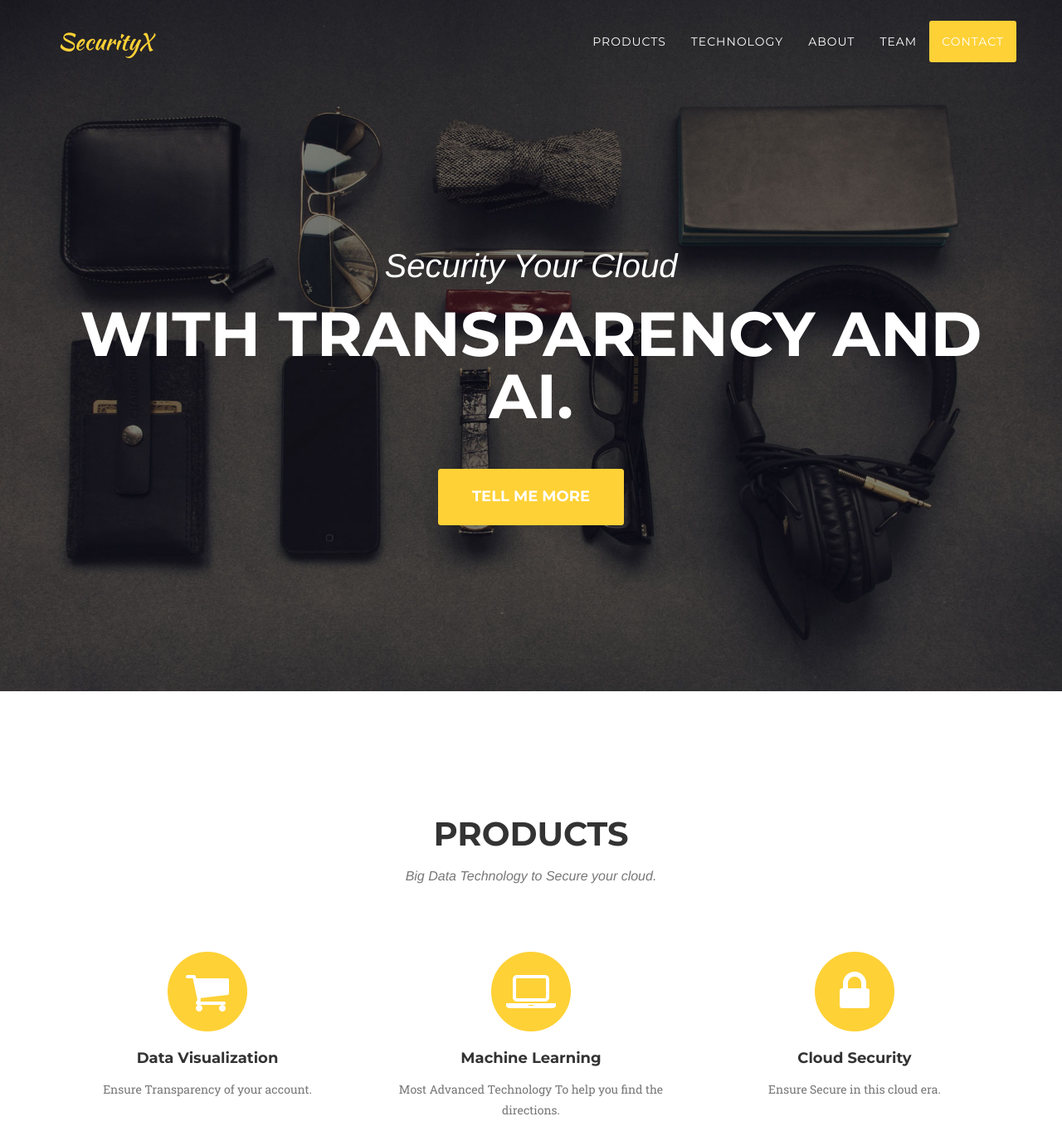
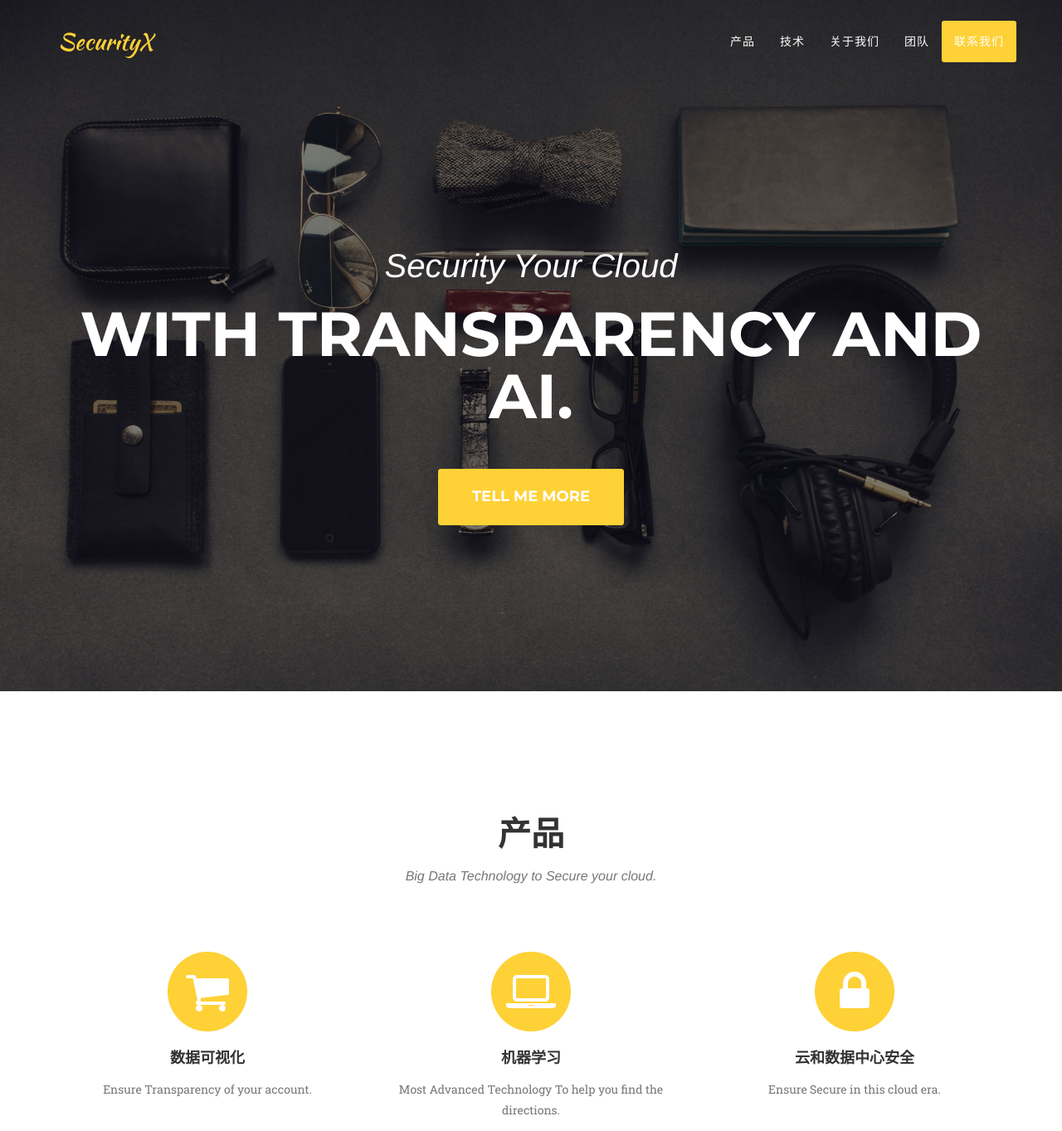
Before and after one commit to freecamel/SecurityX, a website: page Website/index.html in a window 1280 px wide. Shown: the top 1363 px of the page at 83% size. Drawn offline with nearby package versions, Linux system fonts and the light colour scheme; a web font is replaced by a local one.

Commit message:
translation

```diff
--- a/Website/index.html
+++ b/Website/index.html
@@ -53,19 +53,19 @@
                         <a href="#page-top"></a>
                     </li>
                     <li>
-                        <a class="page-scroll" href="#products">Products</a>
+                        <a class="page-scroll" href="#products">产品</a>
                     </li>
                     <li>
-                        <a class="page-scroll" href="#technology">Technology</a>
+                        <a class="page-scroll" href="#technology">技术</a>
                     </li>
                     <li>
-                        <a class="page-scroll" href="#about">About</a>
+                        <a class="page-scroll" href="#about">关于我们</a>
                     </li>
                     <li>
-                        <a class="page-scroll" href="#team">Team</a>
+                        <a class="page-scroll" href="#team">团队</a>
                     </li>
                     <li>
-                        <a class="page-scroll" href="#contact">Contact</a>
+                        <a class="page-scroll" href="#contact">联系我们</a>
                     </li>
                 </ul>
             </div>
@@ -90,7 +90,7 @@
         <div class="container">
             <div class="row">
                 <div class="col-lg-12 text-center">
-                    <h2 class="section-heading">Products</h2>
+                    <h2 class="section-heading">产品</h2>
                     <h3 class="section-subheading text-muted">Big Data Technology to Secure your cloud.</h3>
                 </div>
             </div>
@@ -100,7 +100,7 @@
                         <i class="fa fa-circle fa-stack-2x text-primary"></i>
                         <i class="fa fa-shopping-cart fa-stack-1x fa-inverse"></i>
                     </span>
-                    <h4 class="service-heading">Data Visualization</h4>
+                    <h4 class="service-heading">数据可视化</h4>
                     <p class="text-muted">Ensure Transparency of your account.</p>
                 </div>
                 <div class="col-md-4">
@@ -108,7 +108,7 @@
                         <i class="fa fa-circle fa-stack-2x text-primary"></i>
                         <i class="fa fa-laptop fa-stack-1x fa-inverse"></i>
                     </span>
-                    <h4 class="service-heading">Machine Learning</h4>
+                    <h4 class="service-heading">机器学习</h4>
                     <p class="text-muted">Most Advanced Technology To help you find the directions.</p>
                 </div>
                 <div class="col-md-4">
@@ -116,7 +116,7 @@
                         <i class="fa fa-circle fa-stack-2x text-primary"></i>
                         <i class="fa fa-lock fa-stack-1x fa-inverse"></i>
                     </span>
-                    <h4 class="service-heading">Cloud Security</h4>
+                    <h4 class="service-heading">云和数据中心安全</h4>
                     <p class="text-muted">Ensure Secure in this cloud era.</p>
                 </div>
             </div>
@@ -128,7 +128,7 @@
         <div class="container">
             <div class="row">
                 <div class="col-lg-12 text-center">
-                    <h2 class="section-heading">Technology</h2>
+                    <h2 class="section-heading">技术</h2>
                     <h3 class="section-subheading text-muted">Big Data; Machine Learning; Visualization</h3>
                 </div>
             </div>
@@ -226,7 +226,7 @@
         <div class="container">
             <div class="row">
                 <div class="col-lg-12 text-center">
-                    <h2 class="section-heading">About</h2>
+                    <h2 class="section-heading">关于我们</h2>
                     <h3 class="section-subheading text-muted">Incubate in UCDavis.</h3>
                 </div>
             </div>
@@ -307,7 +307,7 @@
         <div class="container">
             <div class="row">
                 <div class="col-lg-12 text-center">
-                    <h2 class="section-heading">Our Amazing Team</h2>
+                    <h2 class="section-heading">我们的团队</h2>
                     <h3 class="section-subheading text-muted">Lorem ipsum dolor sit amet consectetur.</h3>
                 </div>
             </div>
@@ -399,7 +399,7 @@
         <div class="container">
             <div class="row">
                 <div class="col-lg-12 text-center">
-                    <h2 class="section-heading">Contact Us</h2>
+                    <h2 class="section-heading">联系我们</h2>
                     <h3 class="section-subheading text-muted">Lorem ipsum dolor sit amet consectetur.</h3>
                 </div>
             </div>
@@ -443,7 +443,7 @@
         <div class="container">
             <div class="row">
                 <div class="col-md-4">
-                    <span class="copyright">Copyright &copy; Your Website 2016</span>
+                    <span class="copyright">Copyright &copy; SecurityX 2016</span>
                 </div>
                 <div class="col-md-4">
                     <ul class="list-inline social-buttons">
```
